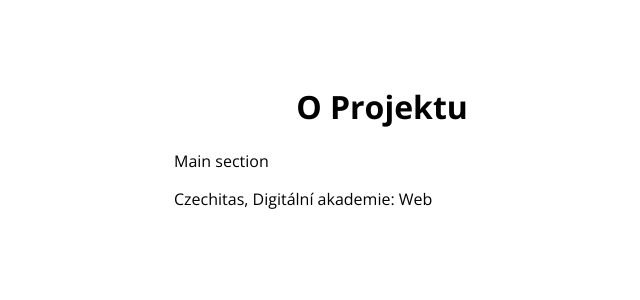
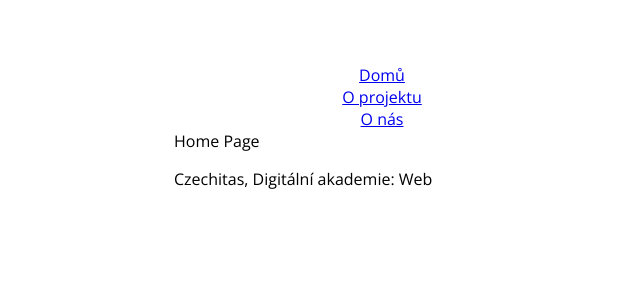
Before and after one commit to mstanka/da-oprojektu, a React app: page / in a window 1280 px wide. Shown: the top 300 px of the page, without its empty margins (258-898 px from the left). Built offline with nearby package versions, Linux system fonts and the light colour scheme.

Commit message:
add menu navigation

```diff
--- /dev/null
+++ b/src/components/MenuItem.js
@@ -0,0 +1,13 @@
+import React from 'react';
+
+const MenuItem = ({ text, onSelect }) => {
+  const handleClick = () => onSelect(text);
+
+  return (
+    <a href="#" onClick={handleClick}>
+      {text}
+    </a>
+  );
+};
+
+export default MenuItem;
--- a/src/index.jsx
+++ b/src/index.jsx
@@ -1,17 +1,31 @@
-import React from 'react';
+import React, { useState } from 'react';
 import { render } from 'react-dom';
+import MenuItem from './components/MenuItem';
 import './style.css';
 
-const App = () => (
+const App = () => {
+  const [showPage, setShowPage] = useState('Domů');
+
+  const handleSelectItem = (page) => {
+    setShowPage(page);
+  };
+  return (
     <div className="container">
       <header>
-      <h1>O Projektu</h1>
+        <MenuItem text="Domů" onSelect={handleSelectItem} />
+        <MenuItem text="O projektu" onSelect={handleSelectItem} />
+        <MenuItem text="O nás" onSelect={handleSelectItem} />
       </header>
-    <main>Main section</main>
+      <main>
+        {showPage === 'Domů' ? <div>Home Page</div> : null}
+        {showPage === 'O projektu' ? <div>Project Page</div> : null}
+        {showPage === 'O nás' ? <div>About Us Page</div> : null}
+      </main>
       <footer>
         <p>Czechitas, Digitální akademie: Web</p>
       </footer>
     </div>
   );
+};
 
 render(<App />, document.querySelector('#app'));
```
Lines whose indentation alone changed are shown as unchanged.
